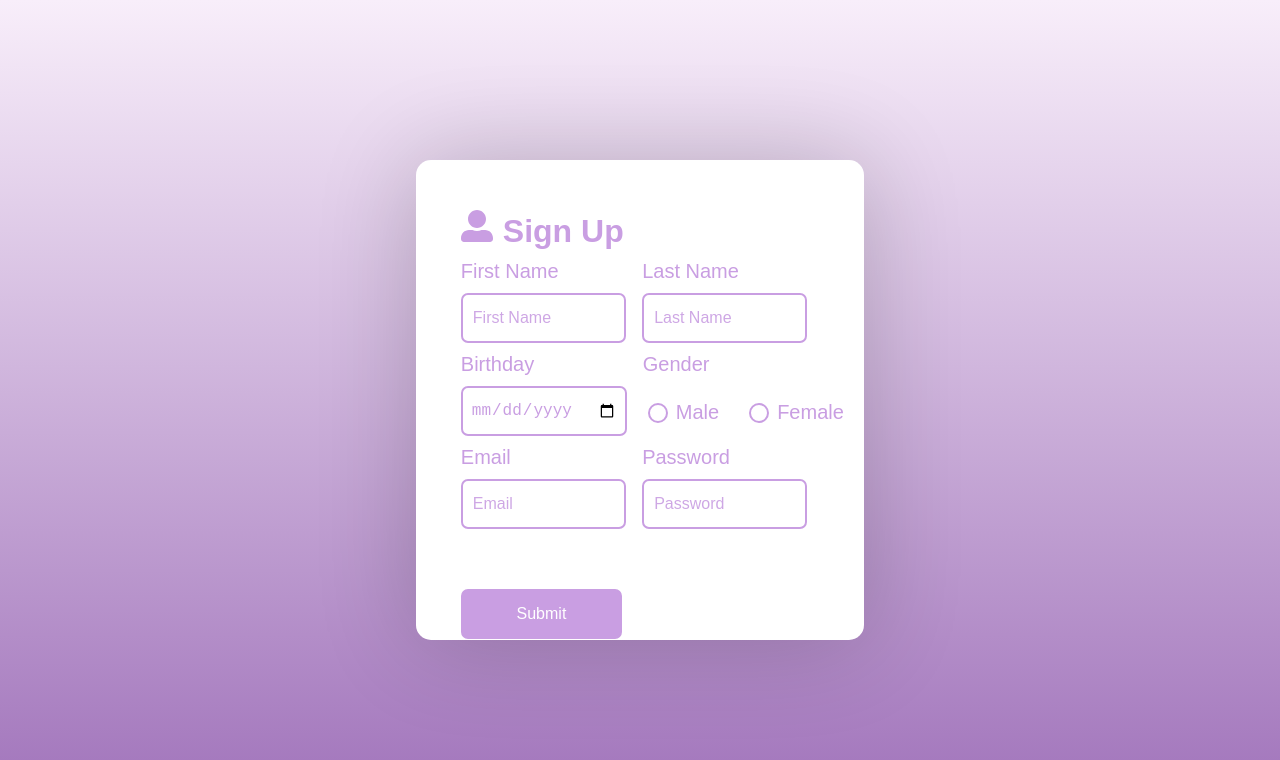
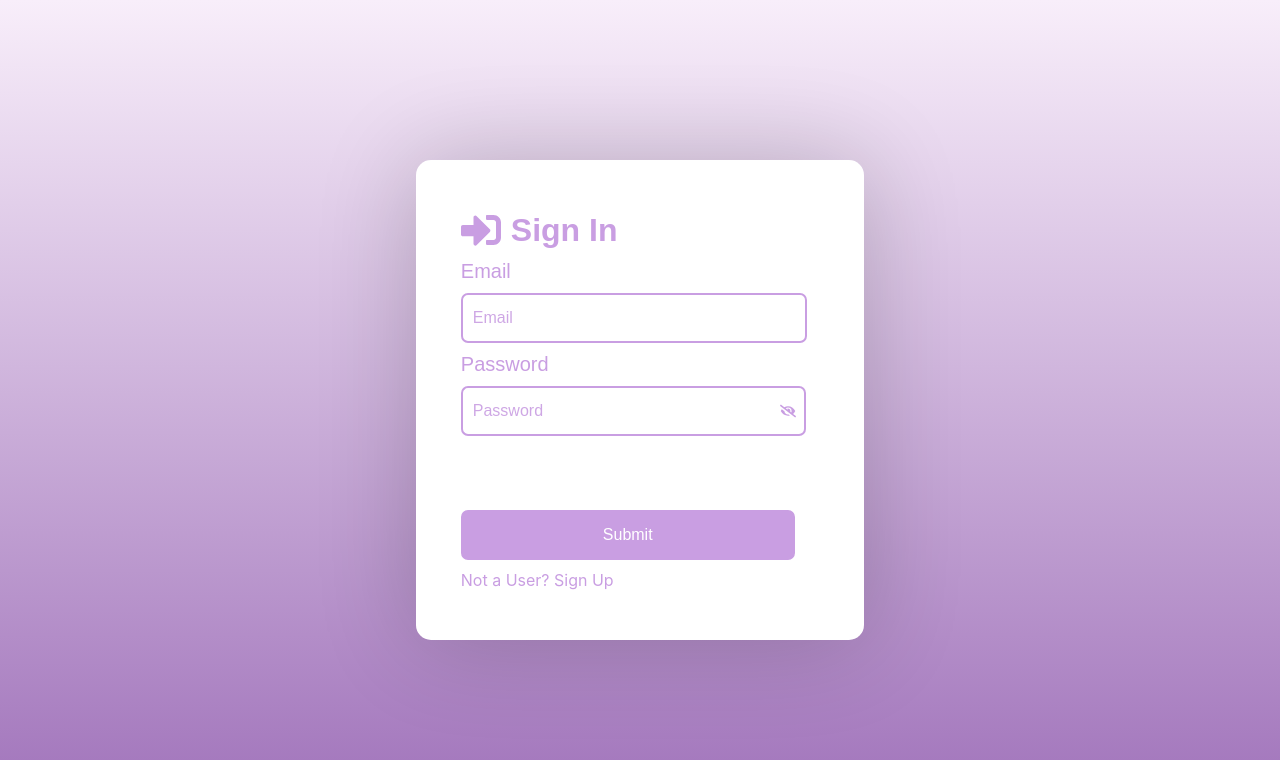
Before and after one commit to jatannoury/EN_FR-translator, a React (Create React App) app in the folder front-end/: page /signIn in a window 1280 px wide. Shown: the top 760 px of the page. Built offline with nearby package versions, Linux system fonts and the light colour scheme.

Commit message:
FRONT-END | ADD - Adding sign in screen

```diff
--- a/front-end/package.json
+++ b/front-end/package.json
@@ -7,10 +7,13 @@
     "@testing-library/react": "^13.4.0",
     "@testing-library/user-event": "^13.5.0",
     "axios": "^1.4.0",
+    "crypto-js": "^4.1.1",
     "react": "^18.2.0",
     "react-dom": "^18.2.0",
     "react-icons": "^4.10.1",
+    "react-router-dom": "^6.14.1",
     "react-scripts": "5.0.1",
+    "react-toastify": "^9.1.3",
     "web-vitals": "^2.1.4"
   },
   "scripts": {
--- a/front-end/src/App.css
+++ b/front-end/src/App.css
@@ -60,15 +60,14 @@ input::placeholder {
 input:focus {
   border-color: #ccc;
 }
-.input_component{
-  width:50%
+.input_component {
+  width: 50%;
 }
 .sign_up {
   padding: 70px 0 0px 0px;
   color: #c99ee2;
   margin: 0;
   font-family: Outfit, sans-serif;
-
 }
 .sign_up_text {
   padding-left: 10px;
@@ -84,7 +83,7 @@ input:focus {
   width: 85%;
 }
 .birthday {
- width: 90%;;
+  width: 90%;
   color: #c99ee2;
 }
 .radio-container {
@@ -120,13 +119,11 @@ input[type="radio"]:checked {
 }
 input[type="submit"] {
   height: 50px;
-  width: 80%;
   background-color: white;
   margin-top: 10%;
   color: white;
   background-color: #c99ee2;
-  margin-top: 30%;
-
+  margin-top: 20%;
 }
 
 input[type="submit"]:hover {
@@ -134,14 +131,72 @@ input[type="submit"]:hover {
   color: #c99ee2;
   box-shadow: 10px 10px 50px rgba(201, 158, 226, 1);
 }
-.submit_row{
+.submit_row {
+}
+
+.password_container {
+  display: flex;
+  align-items: center;
+}
+.input_component .password_input {
+  border-right: none;
+  border-top-right-radius: 0;
+  border-bottom-right-radius: 0;
+}
+.eye_icon {
+  border: 2px solid #c99ee2;
+  height: 30px;
+  border-left: none;
+  border-top-right-radius: 7px;
+  border-bottom-right-radius: 7px;
+  display: flex;
+  align-items: center;
+  justify-content: center;
+  padding: 8px;
+  color:#c99ee2
+}
+
+.link_to_sign_in{
+  text-decoration: none;
+  color:#c99ee2;
+  padding-top: 10px;
+}
+.link_to_sign_in:hover{
+  text-decoration: underline;
+  color:#b364e0;
 
 }
+.row.sign_in{
+  width: 100%;
+}
+.input_component.sign_in{
+    width: 90%;
+}
+.input_component.submit.sign_in{
+  width: 92%;
+  margin-top: 0;
+}
+.input_component.submit.sign_up{
+  width: 43%;
+}
+.row.password.sign_in{
+  width: 95%;
+}
+.sign_up.sign_in{
+  display: flex;
+  align-items: center;
+}
+
+
+
+
+
+
 @media (max-height: 868px) {
-    .sign_up {
+  .sign_up {
     padding: 50px 0 0px 0px;
   }
-  .row{
+  .row {
     margin-top: 10px;
   }
 }
--- a/front-end/src/App.js
+++ b/front-end/src/App.js
@@ -1,12 +1,23 @@
 import './App.css';
-import SignUp from './screens/SignUp';
+import { BrowserRouter as Router, Routes, Route } from "react-router-dom";
+// import "react-toastify/dist/ReactToastify.css";
+import SignUp from "./screens/SignUp";
+import SignIn from "./screens/SignIn";
+import {ToastContainer} from "react-toastify"
+import "react-toastify/dist/ReactToastify.css";
 function App() {
-
-
   return (
-    <div className="App">
-      <SignUp/>
-    </div>
+    <>
+      <Router>
+        <div className="App">
+          <Routes>
+            <Route path="/" element={<SignUp />} />
+            <Route path="/signIn" element={<SignIn/>} />
+          </Routes>
+        </div>
+      </Router>
+      <ToastContainer/>
+    </>
   );
 }
 
--- a/front-end/src/components/Input.jsx
+++ b/front-end/src/components/Input.jsx
@@ -1,6 +1,10 @@
 import React from "react";
+import { FaEye,FaEyeSlash } from "react-icons/fa";
 
-const Input = ({ placeholder, setFormData, formData }) => {
+import { useState } from "react";
+
+const Input = ({ placeholder, setFormData, formData,signIn }) => {
+  const [showPassword, setShowPassword] = useState(false);
   let placeholder_id = placeholder.replace(" ", "");
   placeholder_id =
     placeholder_id.charAt(0).toLowerCase() + placeholder_id.slice(1);
@@ -11,17 +15,26 @@ const Input = ({ placeholder, setFormData, formData }) => {
       [placeholder_id]: e.target.value.toString(),
     }));
   };
+  const handleTogglePassword = () => {
+    setShowPassword(!showPassword);
+  };
 
   return (
-    <div className="input_component">
+    <div className={`input_component ${signIn === true ? ' sign_in' : ''}`}>
       <label htmlFor={placeholder_id}>{placeholder}</label>
       {placeholder === "Password" ? (
-        <input
-          type="password"
-          placeholder={placeholder}
-          onChange={handleInputChange}
-          id={placeholder_id}
-        />
+        <div className="password_container">
+          <input
+            type={showPassword ? "text" : "password"}
+            placeholder={placeholder}
+            onChange={handleInputChange}
+            id={placeholder_id}
+            className="password_input"
+          />
+          <div onClick={handleTogglePassword} className="eye_icon">
+            {showPassword === true ? <FaEye /> : <FaEyeSlash />}
+          </div>
+        </div>
       ) : placeholder === "Birthday" ? (
         <input type="date" className="birthday" onChange={handleInputChange} />
       ) : placeholder === "Gender" ? (
--- /dev/null
+++ b/front-end/src/screens/SignIn.jsx
@@ -0,0 +1,55 @@
+import React, { useState } from "react";
+import { FaSignInAlt } from "react-icons/fa";
+import Input from "../components/Input";
+import axiosInstance from "../tools/axios";
+import { Link, useNavigate } from "react-router-dom";
+const SignUp = () => {
+  const navigate = useNavigate();
+  const [formData, setFormData] = useState({
+    email: "",
+    password: "",
+  });
+  const handleSubmit = (e) => {
+    e.preventDefault();
+    // axiosInstance.signIn(formData);
+    // navigate("/signIn");
+    console.log(formData)
+
+  };
+
+  return (
+    <div className="signup_container">
+      <form onSubmit={handleSubmit} className="form_inputs">
+        <h1 className="sign_up sign_in">
+          <FaSignInAlt size={40} className="sing_up_icon" />
+          <span className="sign_up_text">Sign In</span>
+        </h1>
+
+        <div className="row sign_in">
+          <Input
+            placeholder={"Email"}
+            setFormData={setFormData}
+            formData={formData}
+            signIn={true}
+          />
+        </div>
+        <div className="row password sign_in">
+          <Input
+            placeholder={"Password"}
+            setFormData={setFormData}
+            formData={formData}
+            signIn={true}
+          />
+        </div>
+        <div className="input_component submit sign_in">
+          <input type="submit"></input>
+        </div>
+        <Link to={"/"} className="link_to_sign_in">
+          <span>Not a User? Sign Up</span>
+        </Link>
+      </form>
+    </div>
+  );
+};
+
+export default SignUp;
--- a/front-end/src/screens/SignUp.jsx
+++ b/front-end/src/screens/SignUp.jsx
@@ -2,8 +2,11 @@ import React, { useState } from "react";
 import { FaUserAlt } from "react-icons/fa";
 import Input from "../components/Input";
 import axiosInstance from "../tools/axios";
-
+import { Link, useNavigate } from "react-router-dom";
+import { encryptString } from "../tools/encrypt";
+import { toast } from "react-toastify";
 const SignUp = () => {
+  const navigate = useNavigate();
   const [formData, setFormData] = useState({
     firstName: "",
     lastName: "",
@@ -14,9 +17,23 @@ const SignUp = () => {
   });
   const handleSubmit = (e) => {
     e.preventDefault();
-    axiosInstance.register(formData)
+    formData["password"] = encryptString(
+      formData["password"],
+      "abcdefghijklmnop"
+    );
+    axiosInstance.register(formData).then((res) => {
+      console.log("RES",res)
+      if (res === 201) {
+        toast.success("Invalid Inputs");
+        setTimeout(() => {
+          navigate("/signIn");
+        }, 1000);
+      } else {
+        console.log("TOAST");
+        toast.error("Invalid Inputs");
+      }
+    });
   };
-
 
   return (
     <div className="signup_container">
@@ -61,9 +78,12 @@ const SignUp = () => {
             formData={formData}
           />
         </div>
-        <div className="input_component">
+        <div className="input_component submit sign_up">
           <input type="submit"></input>
         </div>
+        <Link to={"/signIn"} className="link_to_sign_in ">
+          <span>Already a User? Sign In</span>
+        </Link>
       </form>
     </div>
   );
--- a/front-end/src/tools/axios.js
+++ b/front-end/src/tools/axios.js
@@ -17,11 +17,16 @@ class Axios {
         console.error(error);
       });
   }
-  register(formData){
-    this.axios_object
-      .post("/register", formData)
+  async register(formData){
+    return this.axios_object
+      .post("/users/register", formData)
       .then((response) => {
-        console.log(response.data);
+        if (response.status ===201){
+          return 201
+        }
+        else{
+          return response.status
+        }
       })
       .catch((error) => {
         console.error(error);
--- /dev/null
+++ b/front-end/src/tools/encrypt.js
@@ -0,0 +1,22 @@
+const cryptoJS = require("crypto-js");
+const base64 = require("crypto-js/enc-base64");
+const AES = require("crypto-js/aes");
+
+function encryptString(string, key) {
+  // Convert the key to bytes
+  const keyBytes = cryptoJS.enc.Utf8.parse(key);
+
+  // Encrypt the string using AES in ECB mode
+  const ciphertext = cryptoJS.AES.encrypt(string, keyBytes, {
+    mode: cryptoJS.mode.ECB,
+  });
+
+  // Encode the ciphertext to base64
+  const encryptedString = base64.stringify(ciphertext.ciphertext);
+
+  return encryptedString;
+}
+
+module.exports={
+  encryptString
+}
```
Also changed, not shown: 1 other file (tests, documents, lock files or other folders). Lines whose indentation alone changed are shown as unchanged.
